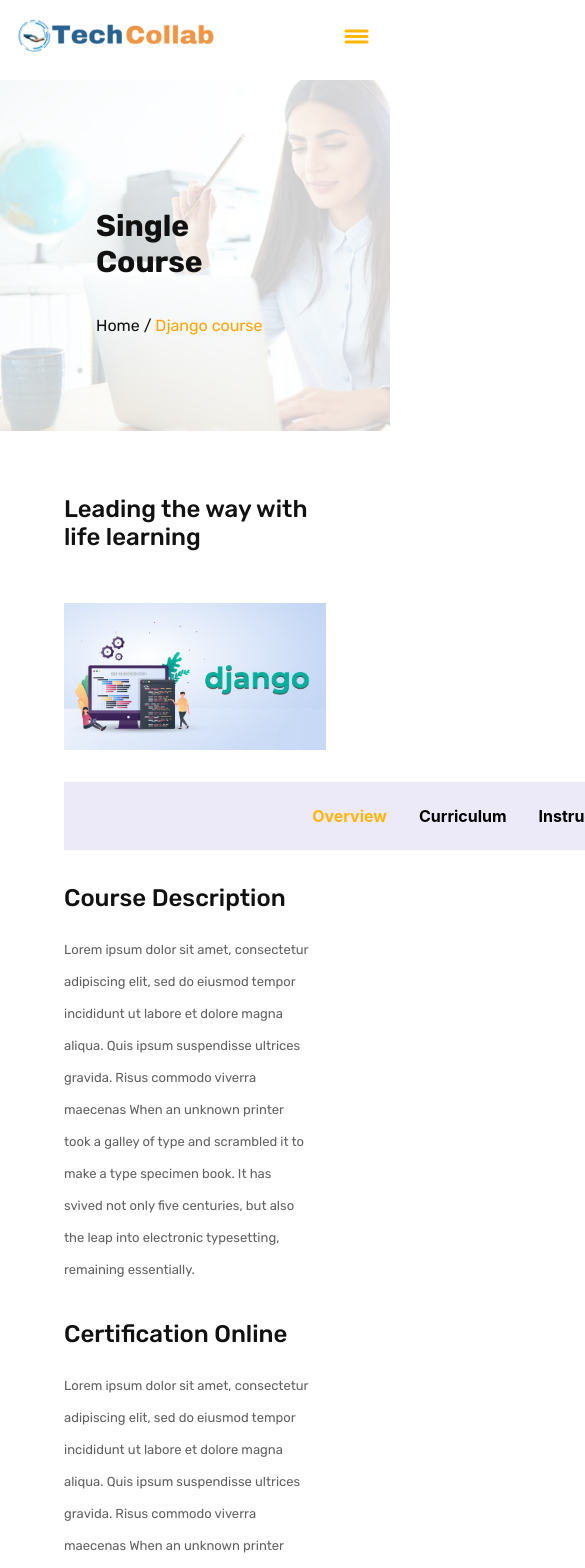
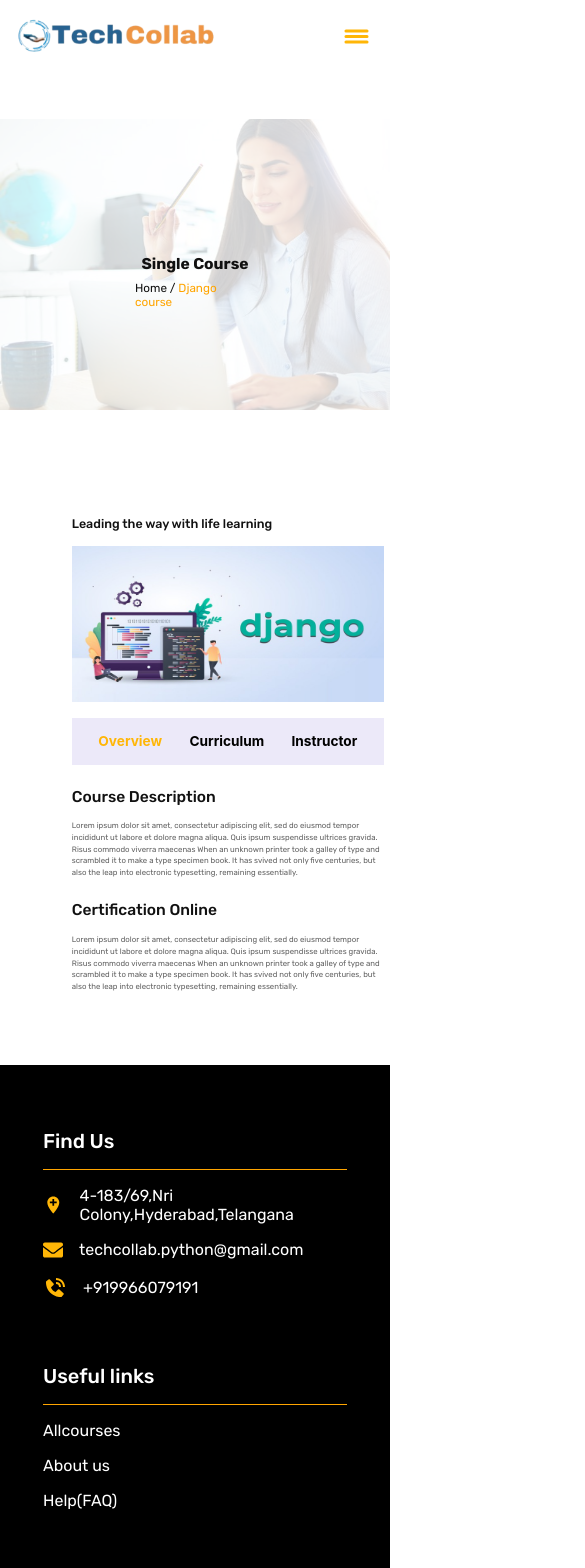
Before and after one commit to pavandudla/TechnologyCollaboration, a React (Create React App) app: page /django in a window 390 px wide. Shown: the top 1568 px of the page, 585 px wide, since content can reach past the window. Built offline with nearby package versions, Linux system fonts and the light colour scheme.

Commit message:
changed mobile responsive for python course

```diff
--- a/src/Components/Django_Component/Django.css
+++ b/src/Components/Django_Component/Django.css
@@ -1,4 +1,4 @@
-.python_mainContainer {
+.django_mainContainer {
     position: relative;
     font-size: 5rem;
     margin-top: 5rem;
@@ -7,7 +7,7 @@
     /* color: black; */
 }
 
-.python_mainContainer::before {
+.django_mainContainer::before {
     content: '';
     position: absolute;
     top: 0;
@@ -21,7 +21,7 @@
     z-index: 1;
 }
 
-.python_mainContainer_img {
+.django_mainContainer_img {
     position: relative;
     z-index: 2; /* Ensure the text is above the background image */
     padding-top: 2rem;
@@ -29,17 +29,17 @@
     flex-direction: column;
     gap: 1rem;
 }
-.python_mainContainer_img h2{
+.django_mainContainer_img h2{
     color: #111111;
     font-size: 30px;
 }
-.python_mainContainer_img h5{
+.django_mainContainer_img h5{
     color: #111111;
     font-size: 16px;
     font-family: 'Rubik';
     font-weight: 400;
 }
-.python_subContainer{
+.django_subContainer{
     display: flex;
     flex-direction: column;
     gap: 2rem;
@@ -48,13 +48,13 @@
     /* font-family:Arial, Helvetica, sans-serif; */
 
 }
-.python_subContainer h2{
+.django_subContainer h2{
     color:#111111;
     font-family: 'Rubik';
     font-weight: 300;
     font-size: 24px;
 }
-.overview{
+.django_overview{
     display: flex;
     gap: 4rem;
     background-color: #ece9f9;
@@ -62,14 +62,14 @@
     padding: 1.5rem;
    justify-content: center;
 }
-.overview h4:hover{
+.django_overview h4:hover{
     cursor: pointer;
 }
-.overview h4:active{
+.django_overview h4:active{
     color: orange;
     cursor:pointer;
 }
-.overview_maincontainer{
+.django_overview_maincontainer{
     font-family: 'Rubik';
     font-weight: 100;
     color: #616161;
@@ -125,6 +125,126 @@
     padding: 2rem;
     /* border-bottom: 1px solid #bebebe; */
 }
+
+@media screen and (max-width:425px) {
+    .django_mainContainer::before {
+        margin-top: 10vw;
+        height: 80%;
+
+    }
+    .django_mainContainer .django_mainContainer_img{
+        display: flex;
+        flex-direction:column;
+        align-items: center;
+        gap:2vw;
+        padding: 10vw;
+        margin-top: 10vw;
+
+
+    }
+    .django_mainContainer .django_mainContainer_img h2{
+        font-size: 4vw;
+        margin: 0;
+    }
+    .django_mainContainer .django_mainContainer_img h5{
+        font-size: 3vw;
+        margin: 0;
+    }
+    .django_subContainer{
+        display: flex;
+        flex-direction: column;
+        margin:2vw;
+        gap: 4vw;
+
+    }
+    .django_subContainer h2{
+        font-size: 3.2vw;
+        margin-bottom: 0;
+    }
+    .django_subContainer img{
+        width: 80vw;
+        height: 40vw;
+
+    }
+    .django_subContainer .django_overview{
+        width: 80vw;
+        font-size: 3.5vw;
+        gap: 7vw;
+        padding: 4vw;
+    }
+    .django_overview h4::after {
+        bottom: -4vw;
+    }
+    .django_content .django_overview_maincontainer{
+        width: 80vw;
+        gap: 4vw;
+    }
+    .django_overview_maincontainer .django_overview_description{
+        display: flex;
+        flex-direction: column;
+        gap: 2vw;
+    }
+    .django_overview_maincontainer .django_overview_description h2{
+        font-size: 4vw;
+    }
+    .django_overview_maincontainer .django_overview_description p{
+        font-size: 2vw;
+        line-height: 3vw;
+
+    }
+    .django_curriculum_maincontainer{
+        width: 80vw;
+    }
+    .django_curriculum_maincontainer h2{
+        font-size: 5vw;
+    }
+    .django_curriculum_maincontainer h3{
+        font-size: 4vw;
+    }
+    .playbtn_subcontainer,.playbtn_subcontainer1{
+        font-size: 2.7vw;
+        padding: 2vw;
+    }
+    .django_instructor{
+        width: 80vw;
+        display: flex;
+        flex-direction: column;
+        align-items: baseline;
+        gap: 5vw;
+
+    }
+    .django_instructor img{
+        width: 50vw;
+        height: 50vw;
+    }
+    .django_instructor_content{
+        gap: 2vw;
+    }
+    .django_instructor_content_div{
+        display: flex;
+        flex-direction: column;
+        gap: 3vw;
+    }
+    .django_instructor_content_div h2{
+        font-size: 5vw;
+    }
+    .django_instructor_content_div p{
+        font-size: 2vw;
+    }
+    .django_instructor_content div h4{
+        font-size: 2.5vw;
+        line-height: 4vw;
+    }
+    .django_socialmedia{
+        gap: 5vw;
+    }
+    .django_icons{
+        width: 5vw;
+        height: 5vw;
+    }
+
+}
+
 
 @media screen and (min-width: 1440px) and (max-width: 2560px) {
     .python_subContainer .python_subContainer_heading2{
--- a/src/Components/Django_Component/Django.js
+++ b/src/Components/Django_Component/Django.js
@@ -47,15 +47,15 @@ const Django=()=>{
     }
     return(
     <>
-        <div className='python_mainContainer'>
-            <div className='python_mainContainer_img'>
+        <div className='django_mainContainer'>
+            <div className='django_mainContainer_img'>
               <h2>Single Course</h2>
               <h5>Home / <span className='django_span'>Django course</span></h5>
             </div>
 
         </div>
-         <div className='python_subContainer'>
-            <h2 className='python_subContainer_heading2'>Leading the way with life learning</h2>
+         <div className='django_subContainer'>
+            <h2>Leading the way with life learning</h2>
             <img src={django_img} width={800} height={400}/>
             <div className='django_overview'>
                 <h4 onClick={showOverview} className={activeSection === 'overview' ? 'active-tab' : ''}>Overview</h4>
@@ -63,14 +63,14 @@ const Django=()=>{
                 <h4 onClick={showInstructor} className={activeSection === 'instructor' ? 'active-tab' : ''}>Instructor</h4>
 
             </div>
-            <div className="content">
+            <div className="django_content">
             {activeSection === 'overview' && (
-          <div className='overview_maincontainer'>
-            <div>
+          <div className='django_overview_maincontainer'>
+            <div className='django_overview_description'>
                     <h2>Course Description</h2>
                     <p>Lorem ipsum dolor sit amet, consectetur adipiscing elit, sed do eiusmod tempor incididunt ut labore et dolore magna aliqua. Quis ipsum suspendisse ultrices gravida. Risus commodo viverra maecenas When an unknown printer took a galley of type and scrambled it to make a type specimen book. It has svived not only five centuries, but also the leap into electronic typesetting, remaining essentially.</p>
             </div>
-            <div>
+            <div className='django_overview_description'>
                     <h2>Certification Online</h2>
                     <p>Lorem ipsum dolor sit amet, consectetur adipiscing elit, sed do eiusmod tempor incididunt ut labore et dolore magna aliqua. Quis ipsum suspendisse ultrices gravida. Risus commodo viverra maecenas When an unknown printer took a galley of type and scrambled it to make a type specimen book. It has svived not only five centuries, but also the leap into electronic typesetting, remaining essentially.</p>
            </div>
@@ -79,7 +79,7 @@ const Django=()=>{
 
         {activeSection === 'curriculum' && (
           <div className='django_curriculum_maincontainer'>
-            <h2 className='curriculum_maincontainer-heading'>Django Curriculum</h2>
+            <h2>Django Curriculum</h2>
             <div className='playbtn_container'>
             {django_basic_minusShow ?
               (<>
@@ -259,9 +259,9 @@ const Django=()=>{
         )}
 
 {activeSection === 'instructor' && (
-          <div className='instructor'>
+          <div className='django_instructor'>
             <img src={Babai} width={250}/>
-            <div className='instructor_content'>
+            <div className='django_instructor_content'>
               <div className='django_instructor_content_below'>
                 <h2>Ashok Dhudla</h2>
                 <p>Django Developer (10+ years of experience)</p>
@@ -269,26 +269,26 @@ const Django=()=>{
               <div className='django_instructor_content_below'>
                 <h4>Jone Smit is a celebrated photographer, author, and writer who brings passion to everything he does.</h4>
               </div>
-              <div className='socialmedia'>
+              <div className='django_socialmedia'>
                 <div >
                   <a  href="https://www.facebook.com/Ashokdhudla" target="_blank" rel="noreferrer">
-                      <FaFacebookF size={20} className='icons' />
+                      <FaFacebookF size={20} className='django_icons' />
 
                   </a>
                 </div>
                 <div>
                   <a href="https://www.twitter.com" target="_blank" rel="noreferrer">
-                    <FaTwitter size={20} className='icons'/>
+                    <FaTwitter size={20} className='django_icons'/>
                   </a>
                 </div>
                 <div>
                   <a href="https://www.instagram.com/ashokdhudla/" target="_blank" rel="noreferrer">
-                    <FaInstagram size={20} className='icons'/>
+                    <FaInstagram size={20} className='django_icons'/>
                   </a>
                 </div>
                 <div>
                   <a href="https://www.linkedin.com/in/ashok-dhudla-96a11358/?originalSubdomain=in" target="_blank" rel="noreferrer">
-                    <FaLinkedin size={20} className='icons'/>
+                    <FaLinkedin size={20} className='django_icons'/>
                   </a>
 
                 </div>
--- a/src/Components/Odoo_Component/Odoo.css
+++ b/src/Components/Odoo_Component/Odoo.css
@@ -73,7 +73,7 @@
     cursor:pointer;
 }
 
-.content .overview_maincontainer{
+.odoo_content .odoo_overview_maincontainer{
     font-family: 'Rubik';
     font-weight: 100;
     color: #616161;
--- a/src/Components/Odoo_Component/Odoo.js
+++ b/src/Components/Odoo_Component/Odoo.js
@@ -56,9 +56,9 @@ const Odoo=()=>{
                 <h4 onClick={showInstructor} className={activeSection=="instructor"?"active-tab":""}>Instructor</h4>
 
             </div>
-            <div className="content">
+            <div className="odoo_content">
             {activeSection === 'overview' && (
-          <div className='overview_maincontainer'>
+          <div className='odoo_overview_maincontainer'>
             <div>
                     <h2>Course Description</h2>
                     <p>Lorem ipsum dolor sit amet, consectetur adipiscing elit, sed do eiusmod tempor incididunt ut labore et dolore magna aliqua. Quis ipsum suspendisse ultrices gravida. Risus commodo viverra maecenas When an unknown printer took a galley of type and scrambled it to make a type specimen book. It has svived not only five centuries, but also the leap into electronic typesetting, remaining essentially.</p>
--- a/src/Components/Python_Course_Component/Python_Course.css
+++ b/src/Components/Python_Course_Component/Python_Course.css
@@ -1,10 +1,10 @@
 .python_mainContainer {
     position: relative;
-    font-size: 5rem;
-    margin-top: 5rem;
-    padding: 6rem;
+    font-size: 5vw;
+    margin-top: 5vw;
+    padding: 6vw;
     color:orange;
-    /* color: black; */
+
 }
 
 .python_mainContainer::before {
@@ -24,47 +24,49 @@
 .python_mainContainer_img {
     position: relative;
     z-index: 2; /* Ensure the text is above the background image */
-    padding-top: 2rem;
+    padding-top: 2vw;
     display: flex;
     flex-direction: column;
-    gap: 1rem;
+    gap: 0;
 }
 .python_mainContainer_img h2{
     color: #111111;
-    font-size: 30px;
+    font-size: 2vw;
 }
 .python_mainContainer_img h5{
     color: #111111;
-    font-size: 16px;
+    font-size: 1.5vw;
     font-family: 'Rubik';
     font-weight: 400;
 }
 .python_subContainer{
     display: flex;
     flex-direction: column;
-    gap: 2rem;
-    padding: 2.5rem;
+    gap: 2vw;
+    padding: 3vw;
     text-align: left;
-    /* font-family:Arial, Helvetica, sans-serif; */
+
 
 }
 .python_subContainer h2{
     color:#111111;
     font-family: 'Rubik';
     font-weight: 300;
-    font-size: 24px;
+    font-size: 2vw;
+}
+.python_subContainer img{
+    width: 63vw;
 }
 .python_subContainer .overview{
     display: flex;
-    /* flex-wrap: wrap; */
-    gap: 4rem;
+    gap: 6vw;
     background-color: #ece9f9;
-    width: 50rem;
-    padding: 2rem;
+    width: 63vw;
+    padding: 2vw;
     box-sizing: border-box;
     justify-content: center;
     font-family: 'Rubik';
-    font-size: 17px;
+    font-size: 1.5vw;
     font-weight: 200;
     font-style: normal;
     letter-spacing: 0.8px;
@@ -88,7 +90,7 @@
     content: '';
     position: absolute;
     left: 50%; /* Start from the middle */
-    bottom: -1.5rem;
+    bottom: -2vw;
     width: 0; /* Initially, no width */
     border-bottom: 2px solid orange;
     transition: width 0.5s ease, left 0.5s ease; /* Smooth transition */
@@ -103,55 +105,62 @@
 }
 
 
-.overview_maincontainer{
+.content .overview_maincontainer{
     font-family: 'Rubik';
     font-weight: 100;
     color: #616161;
-    line-height: 2rem;
+    line-height: 2vw;
     display: flex;
     flex-direction: column;
-    gap: 2rem;
-    width: 50rem;
+    gap: 2vw;
+    width: 63vw;
+
+}
+.overview_description{
+    font-size: 1.2vw;
+    /* width: 63vw; */
 }
 
 
 .instructor{
     font-family: 'Rubik';
-    font-size: 16px;
+    font-size: 1.2vw;
     font-weight: 200;
-    line-height: 2rem;
+    line-height: 2vw;
     display: flex;
-    gap: 1.5rem;
+    gap: 2vw;
     align-items: center;
+    width: 63vw;
 }
 .instructor img{
     border: 3px solid white;
     border-top: 5px solid white;
     border-left: 5px solid white;
-    border-radius: 15px;
+    border-radius: 1vw;
     box-shadow: 2px 2px  10px orange;
     width: 20vw;
 }
 .instructor p{
     color: #5e5c5c;
-    width: 25rem;
+
 }
 .instructor_content{
     display: flex;
     flex-direction: column;
-    gap: 1rem;
+    gap: 1vw;
 }
 .instructor_content h4{
     color: #5e5c5c;
-    width: 25rem;
     font-family: 'Rubik';
     font-weight: 200;
 }
 .icons{
     background-color: #f5f6fa;
     text-align: center;
-    padding: 8px;
-    border-radius: 5px;
+    padding: 12%;
+    border-radius: 0.3vw;
+    width: 2.3vw;
+    height: 2.3vw;
 }
 .icons:hover{
     background-color: orange;
@@ -168,7 +177,7 @@ a:hover {
 }
 .socialmedia{
     display: flex;
-    gap: 1.5rem;
+    gap: 2vw;
 }
 
 .python_span{
@@ -176,13 +185,13 @@ a:hover {
 }
 .curriculum_maincontainer{
     border: 1px solid #bebebe;
-    width: 50rem;
+    width: 63vw;
     box-sizing: border-box;
     display: flex;
     flex-direction: column;
 }
 .curriculum_maincontainer h2{
-     padding: 2rem;
+     padding: 2vw;
      /* border-bottom: 1px solid rgb(190, 190, 190); */
 }
 .play_btn{
@@ -190,7 +199,7 @@ a:hover {
 }
 
 .playbtn_container h3{
-    padding: 1.7rem;
+    padding: 1.7vw;
     font-family: 'Rubik';
     font-weight:300;
     display: flex;
@@ -206,9 +215,9 @@ a:hover {
 
 .playbtn_subcontainer{
     display: flex;
-    gap:0.5rem;
+    gap:0.5vw;
     align-items: center;
-    padding: 1.5rem;
+    padding: 1.5vw;
     background-color: #fae6fd;
     font-family: 'Rubik';
 
@@ -216,87 +225,129 @@ a:hover {
 }
 .playbtn_subcontainer1{
     display: flex;
-    gap:0.5rem;
+    gap:0.5vw;
     align-items: center;
-    padding: 1.5rem;
+    padding: 1.5vw;
     background-color:white;
     font-family: 'Rubik';
 }
-@media (min-width:321px) and (max-width:426px) {
+@media screen and (max-width:425px) {
+    .python_mainContainer::before {
+        margin-top: 10vw;
+        height: 80%;
+
+    }
+    .python_mainContainer .python_mainContainer_img{
+        display: flex;
+        flex-direction:column;
+        align-items: center;
+        gap:2vw;
+        padding: 10vw;
+        margin-top: 10vw;
+
+
+    }
+    .python_mainContainer .python_mainContainer_img h2{
+        font-size: 4vw;
+        margin: 0;
+    }
+    .python_mainContainer .python_mainContainer_img h5{
+        font-size: 3vw;
+        margin: 0;
+    }
     .python_subContainer{
         display: flex;
         flex-direction: column;
-        justify-items: baseline;
-        box-sizing: border-box;
-        padding: 0px;
-        /* border: 1px solid black; */
-
+        margin:2vw;
+        gap: 4vw;
 
     }
+    .python_subContainer h2{
+        font-size: 3.2vw;
+        margin-bottom: 0;
+    }
     .python_subContainer img{
-        max-width:100%;
-        height: 100%;
+        width: 80vw;
+        height: 40vw;
+
     }
-    .python_subContainer .overview {
-        display: flex;
-        /* flex-wrap: wrap; */
-        gap: 2rem;
-        background-color: #ece9f9;
-        color: #333;
-        /* width: 100%; */
-        max-width:100%; /* Adjust the maximum width */
-        padding: 2rem;
-        padding-left: 2rem; /* Reduce left padding */
-        padding-right: 2rem; /* Reduce right padding */
-        /* border: 1px solid black; */
-        box-sizing: border-box;
-        justify-content: center;
-        font-family: 'Rubik';
-        font-size: 13px;
-        font-weight: 200;
-        font-style: normal;
-        letter-spacing: 0.8px;
-        overflow-x: hidden; /* Prevent horizontal overflow */
+    .python_subContainer .overview{
+        width: 80vw;
+        font-size: 3.5vw;
+        gap: 7vw;
+        padding: 4vw;
     }
-
-
-    .python_mainContainer .python_subContainer h2{
-        color:yellow;
-        font-family: 'Rubik';
-        font-weight: 100;
-        font-size: 14px;
-        width: 100%;
+    .overview h4::after {
+        bottom: -4vw;
     }
-    .overview_maincontainer{
+    .content .overview_maincontainer{
+        width: 80vw;
+        gap: 4vw;
+    }
+    .overview_maincontainer .overview_description{
         display: flex;
         flex-direction: column;
-        justify-content: center;
-        /* width: 100%; */
-        /* border: 1px solid black; */
-        font-size: 13px;
+        gap: 2vw;
+    }
+    .overview_maincontainer .overview_description h2{
+        font-size: 4vw;
+    }
+    .overview_maincontainer .overview_description p{
+        font-size: 2vw;
+        line-height: 3vw;
 
-        max-width: 100%;
+    }
+    .curriculum_maincontainer{
+        width: 80vw;
+    }
+    .curriculum_maincontainer h2{
+        font-size: 5vw;
+    }
+    .curriculum_maincontainer h3{
+        font-size: 4vw;
+    }
+    .playbtn_subcontainer,.playbtn_subcontainer1{
+        font-size: 2.7vw;
+        padding: 2vw;
     }
     .instructor{
+        width: 80vw;
         display: flex;
         flex-direction: column;
         align-items: baseline;
-        box-sizing: border-box;
+        gap: 5vw;
+
     }
     .instructor img{
-        width:20vw;
+        width: 50vw;
+        height: 50vw;
     }
     .instructor_content{
-        max-width: 20rem;
-        font-size: 14px;
-        box-sizing: border-box;
+        gap: 2vw;
     }
-    .instructor_content h4{
-        max-width: 20rem;
+    .instructor_content_div{
+        display: flex;
+        flex-direction: column;
+        gap: 3vw;
     }
-    .instructor_content p{
-        max-width: 20rem;
+    .instructor_content_div h2{
+        font-size: 5vw;
     }
+    .instructor_content_div p{
+        font-size: 2vw;
+    }
+    .instructor_content div h4{
+        font-size: 2.5vw;
+        line-height: 4vw;
+    }
+    .socialmedia{
+        gap: 5vw;
+    }
+    .icons{
+        width: 5vw;
+        height: 5vw;
+    }
+
 }
 
 @media (min-width:1024px) and (max-width:1440px) {
--- a/src/Components/Python_Course_Component/Python_Course.js
+++ b/src/Components/Python_Course_Component/Python_Course.js
@@ -51,7 +51,7 @@ const Python=()=>{
             </div>
         </div>
          <div className='python_subContainer'>
-            <h2 className='python_subContainer_heading'>Leading the way with life learning</h2>
+            <h2>Leading the way with life learning</h2>
             <img src={pythonLanguage_img} width={800} height={400}/>
             <div className='overview'>
                 <h4 onClick={showOverview} className={activeSection === 'overview' ? 'active-tab' : ''}>Overview</h4>
```
